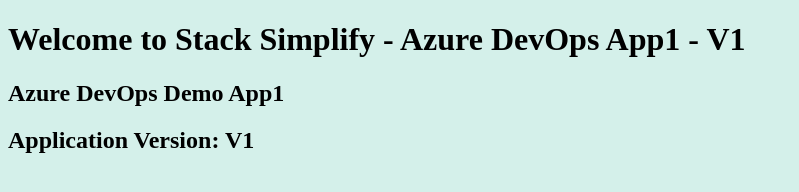
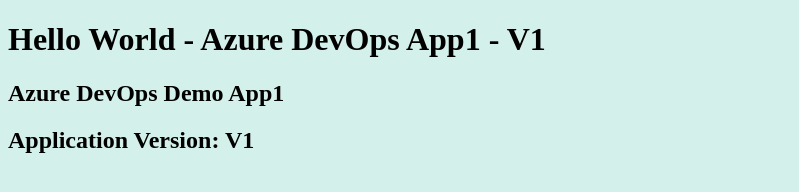
Before and after one commit to csharpe72/azure-devops-github-acr-aks, a plain HTML site: page index.html in a window 1280 px wide. Shown: the whole page, without its empty margins (0-799 px from the left). Drawn offline with Linux system fonts and the light colour scheme.

Commit message:
Update index.html

```diff
--- a/index.html
+++ b/index.html
@@ -1,7 +1,7 @@
 <!DOCTYPE html>
 <html>
    <body style="background-color:rgb(212, 240, 234);">
-      <h1>Welcome to Stack Simplify - Azure DevOps App1 - V1</h1>
+      <h1>Hello World - Azure DevOps App1 - V1</h1>
       <h2>Azure DevOps Demo App1</h2>
       <h2>Application Version: V1</h2>
    </body>
```
